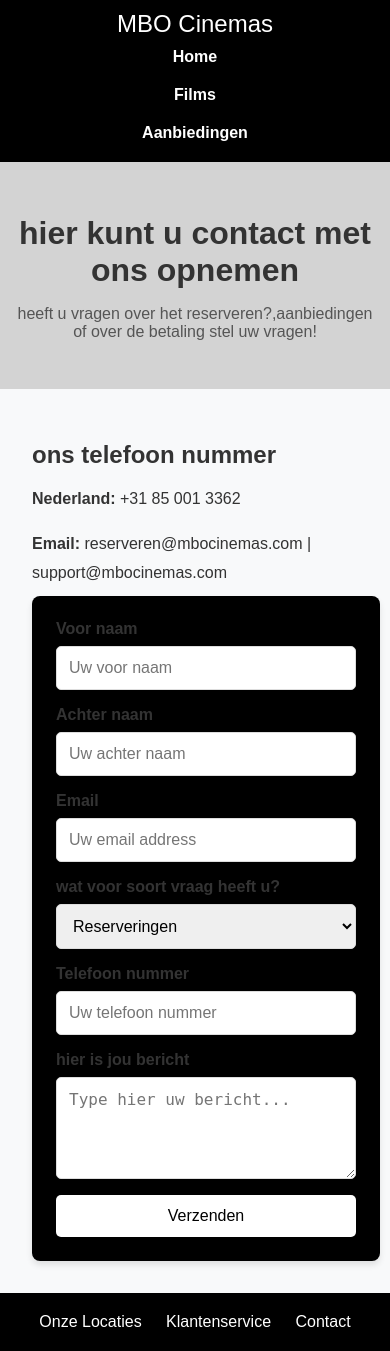
After one commit to 6025987/LO3E-SWD1-Project-WebDev-OOP-Joep-Joel-Niels, a PHP site: page /contact.php in a window 390 px wide. The commit adds this page. Run offline with PHP 8.4, Linux system fonts and the light colour scheme.

Commit message:
add
contact + responsive

```diff
--- a/Mbocinemas/aanbiedingen.php
+++ b/Mbocinemas/aanbiedingen.php
@@ -4,7 +4,7 @@
     <meta charset="UTF-8">
     <meta name="viewport" content="width=device-width, initial-scale=1.0">
     <title>MBO Cinemas - Aanbiedingen</title>
-    <link rel="stylesheet" href="styles.css">
+    <link rel="stylesheet" href="style.css">
     <style>
         .offer-section {
             padding: 20px;
--- /dev/null
+++ b/Mbocinemas/contact.php
@@ -0,0 +1,193 @@
+<!DOCTYPE html>
+<html lang="nl">
+<head>
+    <meta charset="UTF-8">
+    <meta name="viewport" content="width=device-width, initial-scale=1.0">
+    <title>MBO Cinemas - Klantenservice</title>
+    <link rel="stylesheet" href="style.css">
+</head>
+<body>
+    <!-- Header -->
+    <header>
+        <div class="logo">MBO Cinemas</div>
+        <nav>
+            <ul>
+                <li><a href="index.php">Home</a></li>
+                <li><a href="films.php">Films</a></li>
+                <li><a href="aanbiedingen.php">Aanbiedingen</a></li>
+            </ul>
+        </nav>
+    </header>
+
+
+    <!DOCTYPE html>
+<html lang="en">
+<head>
+  <meta charset="UTF-8">
+  <meta name="viewport" content="width=device-width, initial-scale=1.0">
+  <title>Contact Us</title>
+  <style>
+    body {
+      font-family: Arial, sans-serif;
+      margin: 0;
+      padding: 0;
+      background-color: #f8f9fa;
+      color: #333;
+    }
+
+    .headers {
+      text-align: center;
+      padding: 2rem 1rem;
+      background: #d3d3d3;
+    }
+
+    .headers h1 {
+      font-size: 2rem;
+      margin-bottom: 0.5rem;
+    }
+
+    .headers p {
+      font-size: 1rem;
+      color: #555;
+    }
+
+    .container {
+      display: flex;
+      justify-content: space-between;
+      flex-wrap: wrap;
+      padding: 2rem;
+    }
+
+    .left {
+      flex: 1;
+      min-width: 300px;
+      margin-right: 1rem;
+    }
+
+    .left h2 {
+      font-size: 1.5rem;
+      margin-bottom: 1rem;
+    }
+
+    .contact-details {
+      line-height: 1.8;
+    }
+
+    .contact-details p {
+      margin: 0.5rem 0;
+    }
+
+    .email {
+      margin-top: 1rem;
+    }
+
+    .right {
+      flex: 1;
+      min-width: 300px;
+      background-color: black;
+      padding: 1.5rem;
+      border-radius: 8px;
+      box-shadow: 0 4px 6px rgba(0, 0, 0, 0.1);
+    }
+
+    .right form {
+      display: flex;
+      flex-direction: column;
+    }
+
+    .right form label {
+      margin-bottom: 0.5rem;
+      font-weight: bold;
+    }
+
+    .right form input,
+    .right form select,
+    .right form textarea {
+      margin-bottom: 1rem;
+      padding: 0.75rem;
+      border: 1px solid #ddd;
+      border-radius: 5px;
+      font-size: 1rem;
+    }
+
+    .right form button {
+      padding: 0.75rem;
+      background-color: white;
+      color: black;
+      border: none;
+      border-radius: 5px;
+      font-size: 1rem;
+      cursor: pointer;
+    }
+
+    .right form button:hover {
+      background-color: light_grey;
+    }
+  </style>
+</head>
+<body>
+
+<div class="headers">
+    <h1>hier kunt u contact met ons opnemen</h1>
+    <p>heeft u vragen over het reserveren?,aanbiedingen of over de betaling stel uw vragen!</p>
+  </div>
+
+
+  <div class="container">
+    <div class="left">
+      <h2>ons telefoon nummer</h2>
+      <div class="contact-details">
+        <p><strong>Nederland:</strong> +31 85 001 3362</p>
+        <div class="email">
+          <p><strong>Email:</strong> reserveren@mbocinemas.com | support@mbocinemas.com</p>
+        </div>
+      </div>
+    </div>
+
+    <div class="right">
+      <form action="#">
+        <label for="first-name">Voor naam</label>
+        <input type="text" id="first-name" placeholder="Uw voor naam" required>
+
+        <label for="last-name">Achter naam</label>
+        <input type="text" id="last-name" placeholder="Uw achter naam" required>
+
+        <label for="email">Email</label>
+        <input type="email" id="email" placeholder="Uw email address" required>
+
+        <label for="query">wat voor soort vraag heeft u?</label>
+        <select id="query" required>
+          <option value="sales">Reserveringen</option>
+          <option value="support">betaling</option>
+          <option value="billing">aanbiedingen</option>
+          <option value="other">Andere</option>
+        </select>
+
+        <label for="phone">Telefoon nummer</label>
+        <input type="tel" id="phone" placeholder="Uw telefoon nummer" required>
+
+        <label for="message">hier is jou bericht</label>
+        <textarea id="message" rows="4" placeholder="Type hier uw bericht..." required></textarea>
+
+        <button type="submit">Verzenden</button>
+      </form>
+    </div>
+  </div>
+
+</body>
+</html>
+
+
+
+
+
+
+    <footer>
+        <div>
+            <a href="locaties.php">Onze Locaties</a>
+            <a href="klantenservice.php">Klantenservice</a>
+            <a href="contact.php">Contact</a>
+        </div>
+    </footer>
+</body>
+</html>
--- a/Mbocinemas/films.php
+++ b/Mbocinemas/films.php
@@ -4,7 +4,7 @@
     <meta charset="UTF-8">
     <meta name="viewport" content="width=device-width, initial-scale=1.0">
     <title>MBO Cinemas - Films</title>
-    <link rel="stylesheet" href="styles.css">
+    <link rel="stylesheet" href="style.css">
 </head>
 <body>
     <!-- Header -->
--- a/Mbocinemas/index.php
+++ b/Mbocinemas/index.php
@@ -4,7 +4,7 @@
     <meta charset="UTF-8">
     <meta name="viewport" content="width=device-width, initial-scale=1.0">
     <title>MBO Cinemas - Home</title>
-    <link rel="stylesheet" href="styles.css">
+    <link rel="stylesheet" href="style.css">
 </head>
 <body>
     <!-- Header -->
--- a/Mbocinemas/klantenservice.php
+++ b/Mbocinemas/klantenservice.php
@@ -4,7 +4,7 @@
     <meta charset="UTF-8">
     <meta name="viewport" content="width=device-width, initial-scale=1.0">
     <title>MBO Cinemas - Klantenservice</title>
-    <link rel="stylesheet" href="styles.css">
+    <link rel="stylesheet" href="style.css">
 </head>
 <body>
     <!-- Header -->
--- a/Mbocinemas/locaties.php
+++ b/Mbocinemas/locaties.php
@@ -4,7 +4,7 @@
 <meta charset="UTF-8">
 <meta name="viewport" content="width=device-width, initial-scale=1.0">
 <title>MBO Cinemas - Locaties</title>
-<link rel="stylesheet" href="styles.css">
+<link rel="stylesheet" href="style.css">
 <script src="https://maps.googleapis.com/maps/api/js?helaas-geen-IPA-sleutel"></script>
 </head>
 <body>
--- a/Mbocinemas/style.css
+++ b/Mbocinemas/style.css
@@ -64,29 +64,6 @@
     border: 1px solid #ccc;
     background: lightgray;
     border-radius: 5px;
-    cursor: pointer;
-}
-
-/* Zoekbalk */
-.search-bar {
-    margin: 20px auto;
-    display: flex;
-    justify-content: center;
-}
-
-.search-bar input {
-    width: 50%;
-    padding: 10px;
-    border: 1px solid #ccc;
-    border-radius: 20px;
-}
-
-.search-bar button {
-    background: black;
-    color: white;
-    border: none;
-    padding: 10px;
-    border-radius: 50%;
     cursor: pointer;
 }
 
@@ -229,3 +206,75 @@
     margin-top: 20px;
     border-radius: 10px;
 }
+
+@media screen and (max-width: 768px) {
+    header {
+        flex-direction: column;
+        text-align: center;
+    }
+    header nav ul {
+        flex-direction: column;
+        align-items: center;
+    }
+    header nav ul li {
+        margin: 10px 0;
+    }
+    .layout {
+        flex-direction: column;
+    }
+    aside {
+        width: 100%;
+        border: none;
+        border-top: 1px solid #ddd;
+        margin-top: 20px;
+    }
+    .promotie-slide {
+        width: 125%;
+        margin: 0;
+    }
+    .film-grid {
+        grid-template-columns: 1fr;
+        margin: 0 auto;
+        padding: 0;
+        width: 125%;
+    }
+}
+
+
+/* Medium screens (max-width: 1024px) */
+@media screen and (max-width: 1024px) {
+    .film-grid {
+        grid-template-columns: repeat(2, 1fr); /* Two columns */
+    }
+
+    main {
+        width: 70%;
+    }
+}
+
+/* General Updates for Responsiveness */
+body {
+    font-size: 1rem; /* Base font size for scaling */
+}
+
+header nav ul {
+    display: flex;
+    flex-wrap: wrap;
+}
+
+.promotie-slide {
+    font-size: 1.8rem;
+}
+
+.film-kaart {
+    height: 150px; /* Reduced height for smaller devices */
+    font-size: 20px;
+}
+
+.search-bar input {
+    width: 90%; /* Dynamic width for responsiveness */
+}
+
+.search-bar button {
+    padding: 8px; /* Adjusted size */
+}
```
